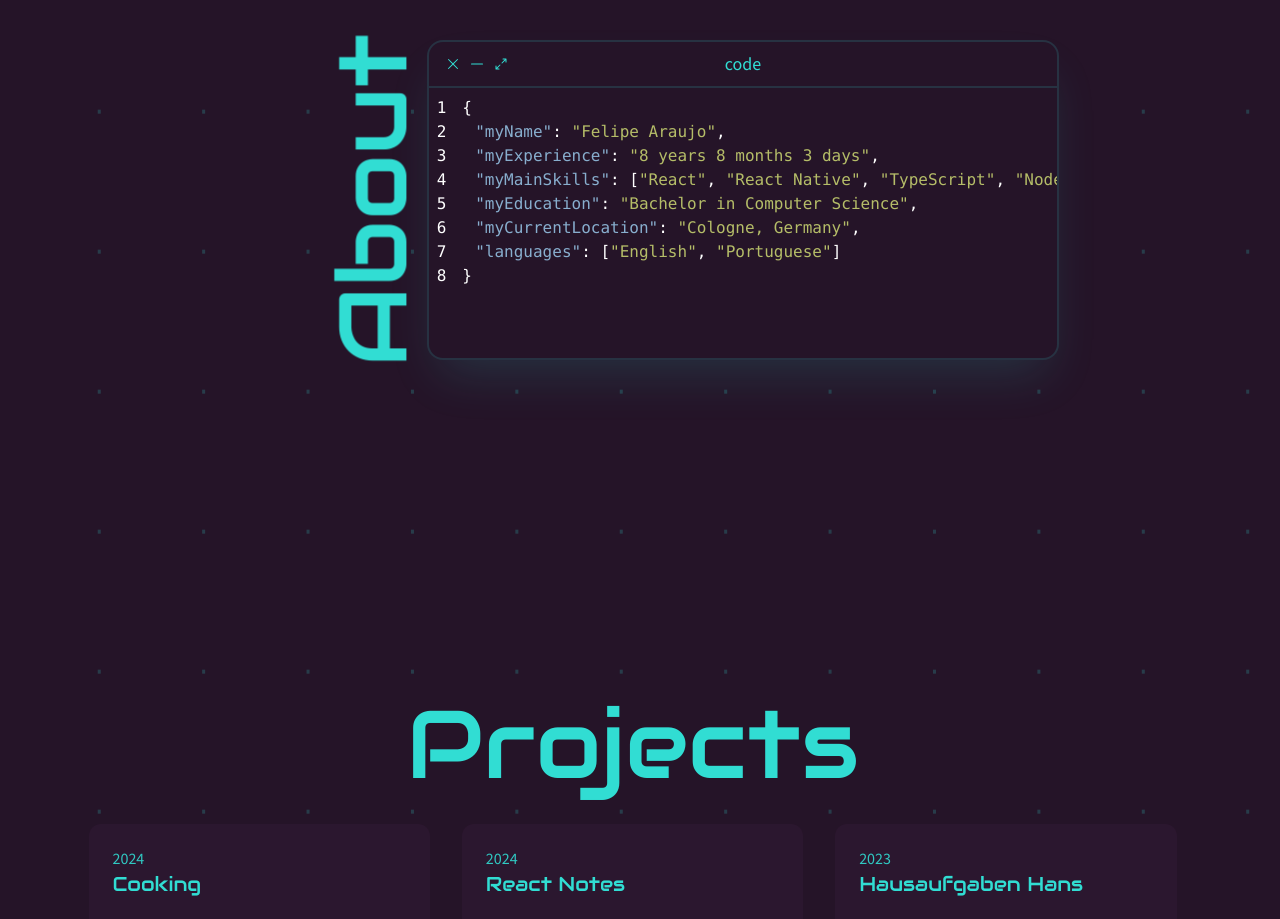
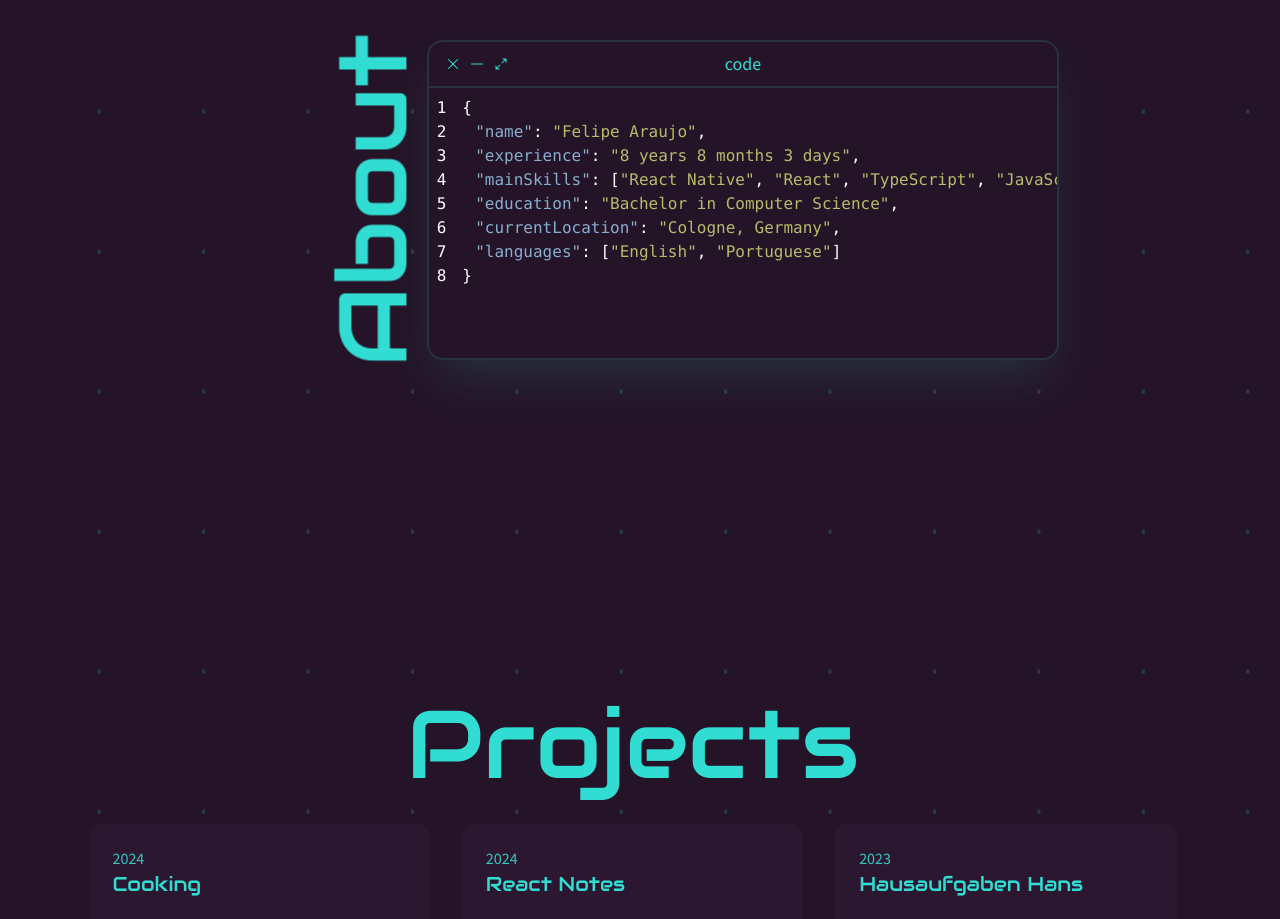
Before and after one commit to felipefa/portfolio, a Next.js app: page / in a window 1280 px wide. Shown: the part 1080-1999 px from the top of the page. Built offline with nearby package versions, Linux system fonts and the light colour scheme.

Commit message:
refactor: update about section

```diff
--- a/src/components/about.tsx
+++ b/src/components/about.tsx
@@ -7,6 +7,7 @@ import { getExperienceAsString } from '@/shared/utils/getExperienceAsString';
 
 export function About() {
   const experience = getExperienceAsString();
+  const aboutMe = `{\n\t"name": "Felipe Araujo",\n\t"experience": "${experience}",\n\t"mainSkills": ["React Native", "React", "TypeScript", "JavaScript", "Node.js"],\n\t"education": "Bachelor in Computer Science",\n\t"currentLocation": "Cologne, Germany",\n\t"languages": ["English", "Portuguese"]\n}`;
 
   return (
     <section
@@ -24,15 +25,15 @@ export function About() {
         <div className="flex flex-1">
           <SyntaxHighlighter
             customStyle={{
-              backgroundColor: 'transparent',
-              minWidth: '100%',
+              backgroundColor: "transparent",
+              minWidth: "100%",
             }}
             language="json"
             showLineNumbers
             style={stackoverflowDark}
             wrapLines
           >
-            {`{\n\t"myName": "Felipe Araujo",\n\t"myExperience": "${experience}",\n\t"myMainSkills": ["React", "React Native", "TypeScript", "Node.js"],\n\t"myEducation": "Bachelor in Computer Science",\n\t"myCurrentLocation": "Cologne, Germany",\n\t"languages": ["English", "Portuguese"]\n}`}
+            {aboutMe}
           </SyntaxHighlighter>
         </div>
       </div>
```
